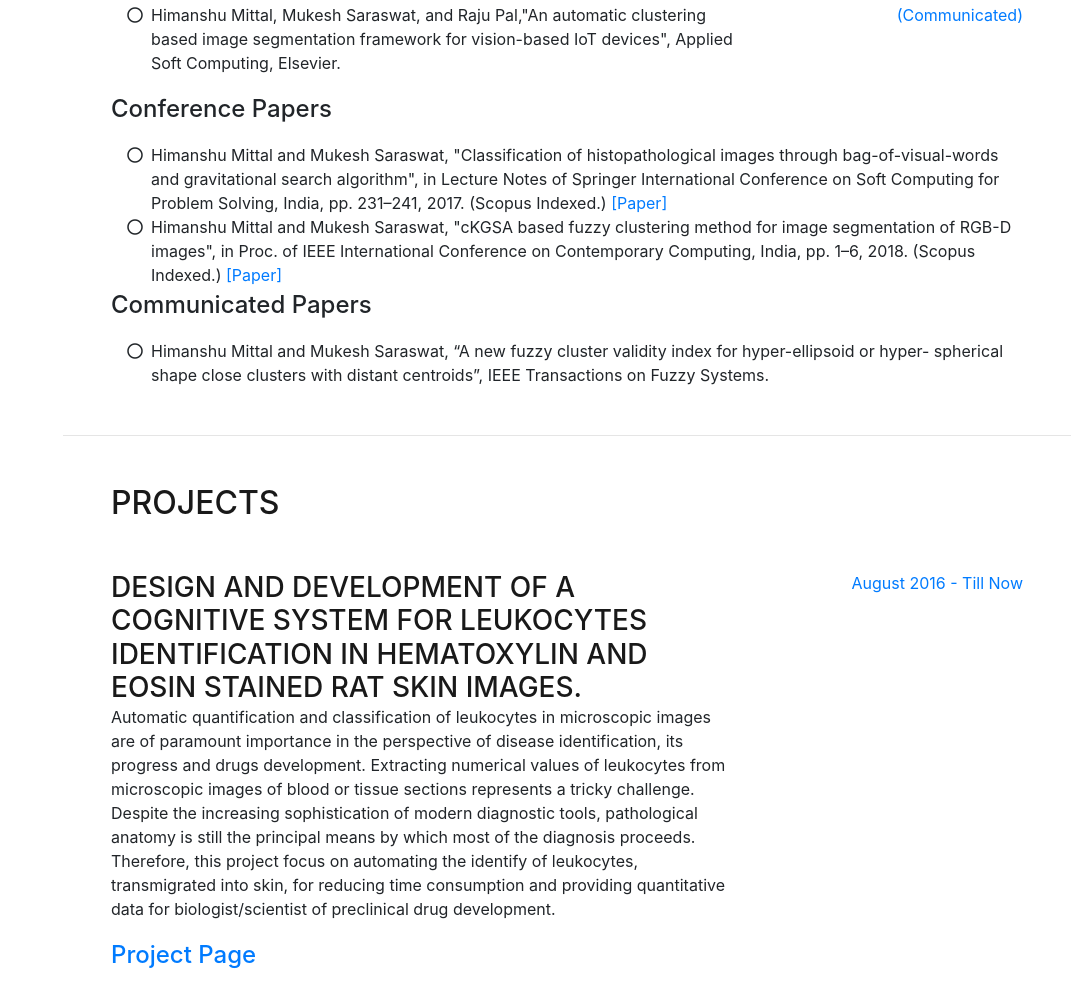
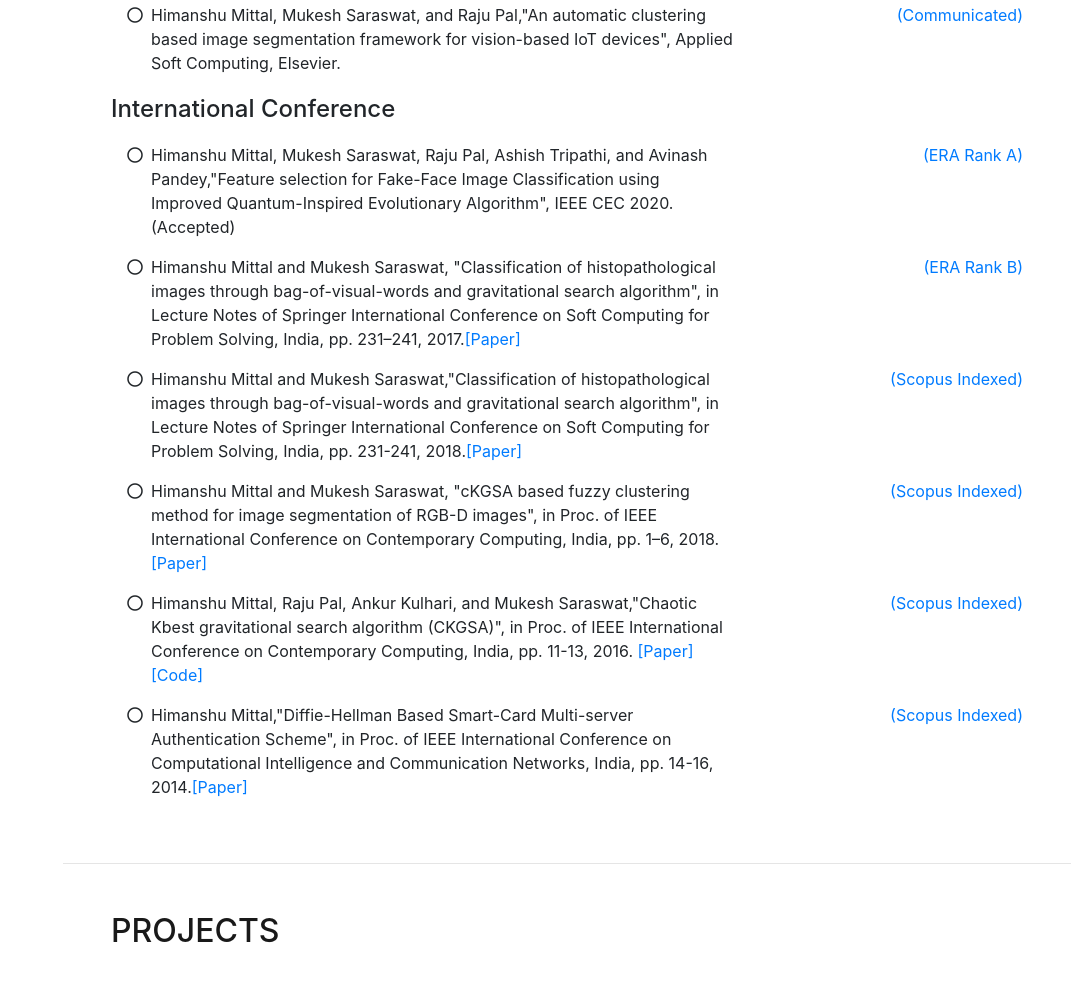
Before and after one commit to himanshuRepo/Himanshu-Mittal, a website with bundled scripts: page index.html in a window 1280 px wide. Shown: the part 6775-7767 px from the top of the page, without its empty margins (209-1280 px from the left). Built offline with nearby package versions, Linux system fonts and the light colour scheme; a web font is replaced by a local one.

Commit message:
Update index.html

```diff
--- a/index.html
+++ b/index.html
@@ -551,34 +551,76 @@
 
         </ul>
 
-<div class="subheading mb-3">Conference Papers</div>
+<div class="subheading mb-3">International Conference</div>
         <ul class="fa-ul mb-0">
           <li>
              <i class="fa-li far fa-circle"></i>
-          Himanshu Mittal and Mukesh Saraswat, "Classification of histopathological images through bag-of-visual-words and gravitational search algorithm", in Lecture Notes of Springer International Conference on Soft Computing for Problem Solving, India, pp. 231–241, 2017. (Scopus Indexed.) <a href="https://link.springer.com/chapter/10.1007/978-981-13-1595-4_18" target="blank"><span class="text-primary">[Paper]</span></a>
-        </li>
-          <li>
-            <li>
-             <i class="fa-li far fa-circle"></i>
-         Himanshu Mittal and Mukesh Saraswat, "cKGSA based fuzzy clustering method for image segmentation of RGB-D images", in Proc. of IEEE International Conference on Contemporary Computing, India, pp. 1–6, 2018. (Scopus Indexed.) <a href="https://ieeexplore.ieee.org/document/8530568" target="blank"><span class="text-primary">[Paper]</span></a>
+                   <div class="resume-item d-flex flex-column flex-md-row justify-content-between">
+          <div class="resume-content">
+            <p>Himanshu Mittal, Mukesh Saraswat, Raju Pal, Ashish Tripathi, and Avinash Pandey,"Feature selection for Fake-Face Image Classification using Improved Quantum-Inspired Evolutionary Algorithm", IEEE CEC 2020. (Accepted)</p>
+          </div>
+           <div class="resume-date text-md-right">
+            <span class="text-primary">(ERA Rank A)</span>
+          </div>
+        </div>
        </li>
-               <li>
 
-
-
-        </ul>
-
-<div class="subheading mb-3">Communicated Papers</div>
-        <ul class="fa-ul mb-0">
           <li>
              <i class="fa-li far fa-circle"></i>
-          Himanshu Mittal and Mukesh Saraswat, “A new fuzzy cluster validity index for hyper-ellipsoid or hyper- spherical shape close clusters with distant centroids”, IEEE Transactions on Fuzzy Systems.</li>
+                   <div class="resume-item d-flex flex-column flex-md-row justify-content-between">
+          <div class="resume-content">
+            <p>Himanshu Mittal and Mukesh Saraswat, "Classification of histopathological images through bag-of-visual-words and gravitational search algorithm", in Lecture Notes of Springer International Conference on Soft Computing for Problem Solving, India, pp. 231–241, 2017.<a href="https://link.springer.com/chapter/10.1007/978-981-13-1595-4_18" target="blank"><span class="text-primary">[Paper]</span></a></p>
+          </div>
+           <div class="resume-date text-md-right">
+            <span class="text-primary">(ERA Rank B)</span>
+          </div>
+        </div>
+       </li>
+                  <li>
+             <i class="fa-li far fa-circle"></i>
+                   <div class="resume-item d-flex flex-column flex-md-row justify-content-between">
+          <div class="resume-content">
+            <p>Himanshu Mittal and Mukesh Saraswat,"Classification of histopathological images through bag-of-visual-words and gravitational search algorithm", in Lecture Notes of Springer International Conference on Soft Computing for Problem Solving, India, pp. 231-241, 2018.<a href="https://link.springer.com/chapter/10.1007/978-981-13-1595-4_18" target="blank"><span class="text-primary">[Paper]</span></a></p>
+          </div>
+           <div class="resume-date text-md-right">
+            <span class="text-primary">(Scopus Indexed)</span>
+          </div>
+        </div>
+       </li>
+             <li>
+             <i class="fa-li far fa-circle"></i>
+                   <div class="resume-item d-flex flex-column flex-md-row justify-content-between">
+          <div class="resume-content">
+            <p>Himanshu Mittal and Mukesh Saraswat, "cKGSA based fuzzy clustering method for image segmentation of RGB-D images", in Proc. of IEEE International Conference on Contemporary Computing, India, pp. 1–6, 2018.<a href="https://ieeexplore.ieee.org/document/8530568" target="blank"><span class="text-primary">[Paper]</span></a></p>
+          </div>
+           <div class="resume-date text-md-right">
+            <span class="text-primary">(Scopus Indexed)</span>
+          </div>
+        </div>
+       </li>
           <li>
-
-
+             <i class="fa-li far fa-circle"></i>
+                   <div class="resume-item d-flex flex-column flex-md-row justify-content-between">
+          <div class="resume-content">
+            <p>Himanshu Mittal, Raju Pal, Ankur Kulhari, and Mukesh Saraswat,"Chaotic Kbest gravitational search algorithm (CKGSA)", in Proc. of IEEE International Conference on Contemporary Computing, India, pp. 11-13, 2016. <a href="https://ieeexplore.ieee.org/document/7880252" target="blank"><span class="text-primary">[Paper]</span></a> <a href="https://github.com/himanshuRepo/CKGSA" target="blank"><span class="text-primary">[Code]</span></a></p>
+          </div>
+           <div class="resume-date text-md-right">
+            <span class="text-primary">(Scopus Indexed)</span>
+          </div>
+        </div>
+       </li>
+           <li>
+             <i class="fa-li far fa-circle"></i>
+                   <div class="resume-item d-flex flex-column flex-md-row justify-content-between">
+          <div class="resume-content">
+            <p>Himanshu Mittal,"Diffie-Hellman Based Smart-Card Multi-server Authentication Scheme", in Proc. of IEEE International Conference on Computational Intelligence and Communication Networks, India, pp. 14-16, 2014.<a href="https://ieeexplore.ieee.org/document/7065593" target="blank"><span class="text-primary">[Paper]</span></a></p>
+          </div>
+           <div class="resume-date text-md-right">
+            <span class="text-primary">(Scopus Indexed)</span>
+          </div>
+        </div>
+       </li>
         </ul>
-
-
       </div>
     </section>
 
```
